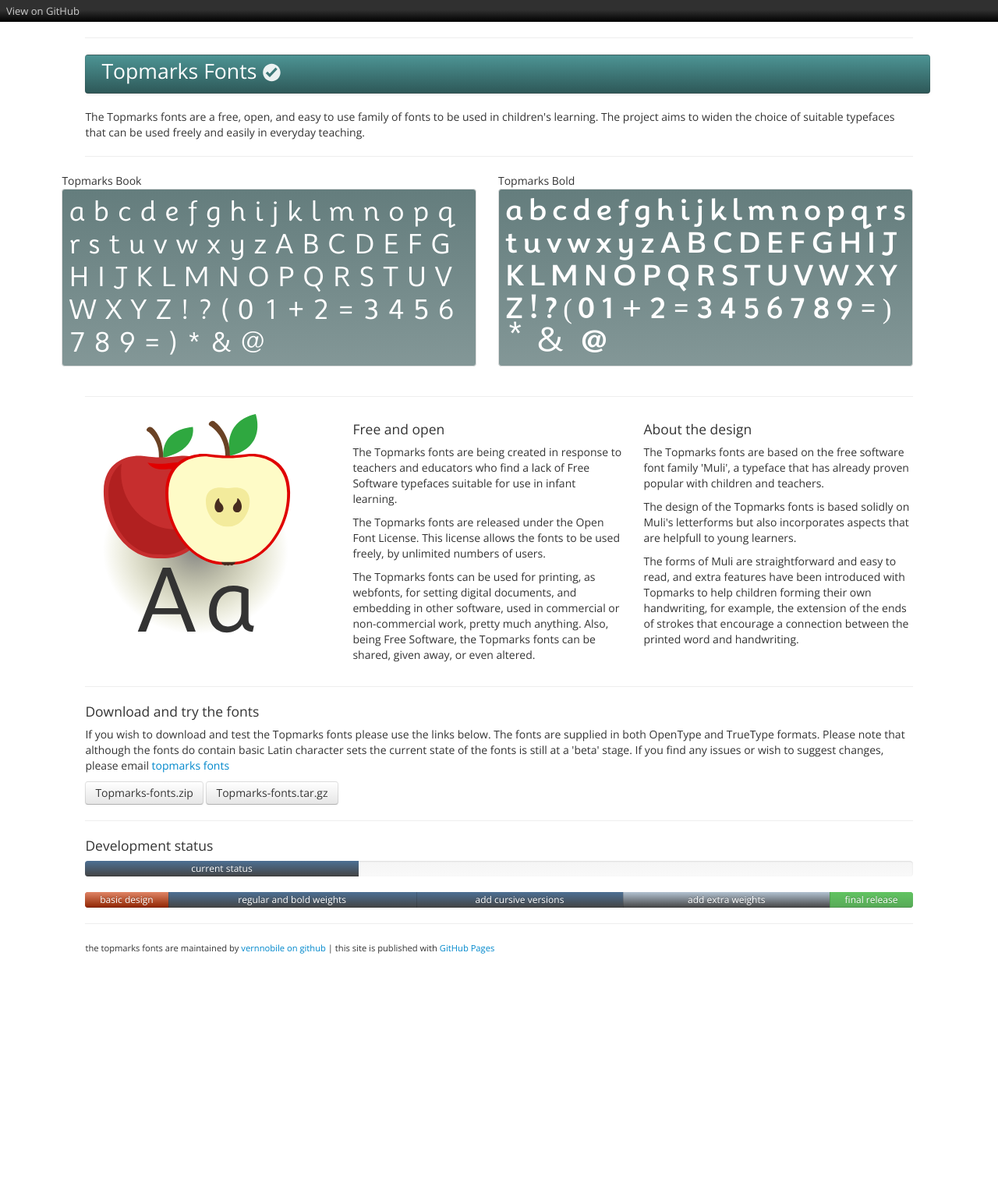
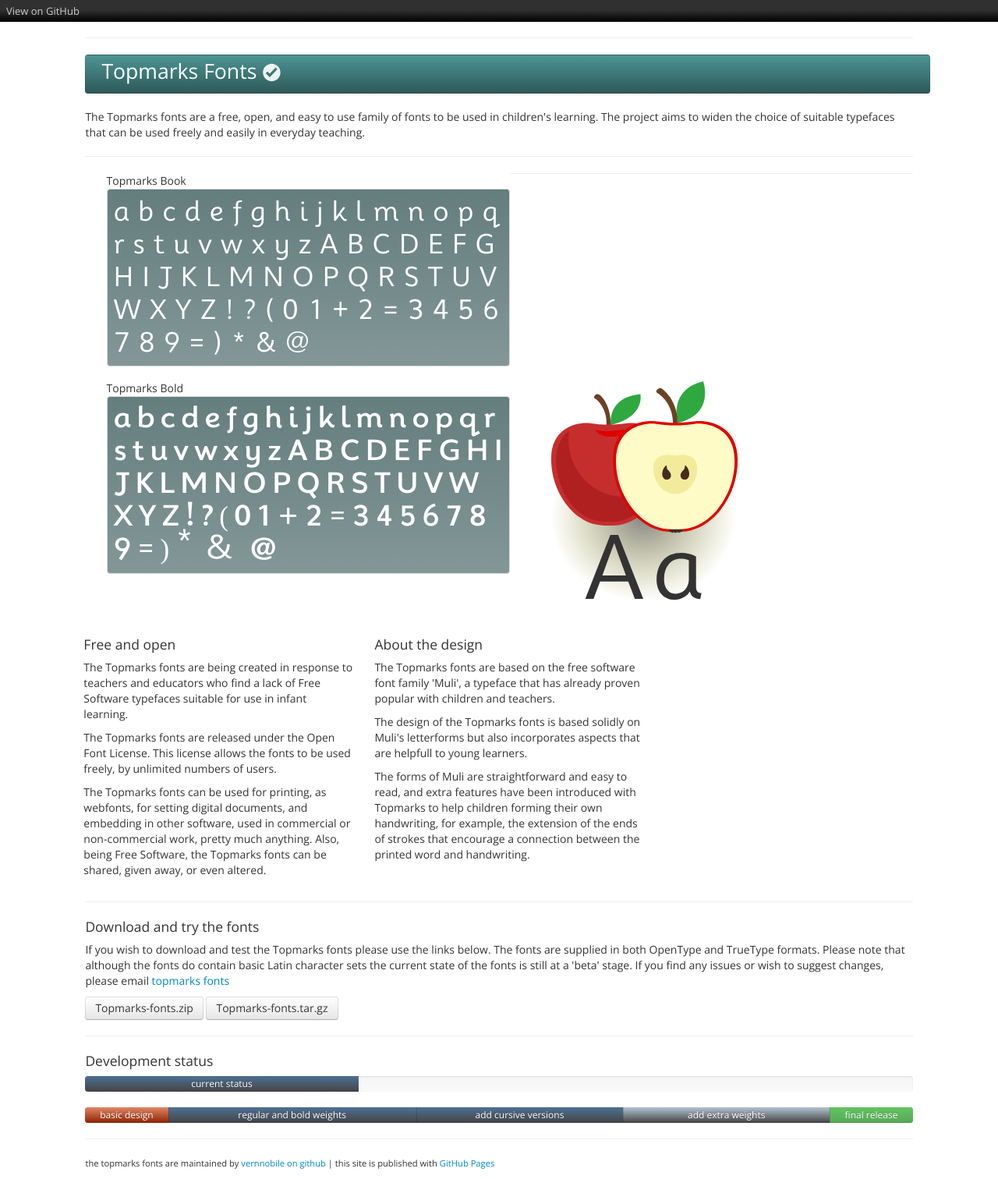
Before and after one commit to vernnobile/topmarks, a Jekyll site: the page built from index.html, in a window 1280 px wide. Shown: the whole page at 78% size. Built offline with Jekyll 4.4.1, drawn with Linux system fonts in a browser that asks for light colours; before the commit the page ends 1236 px from its top, so only the background shows below that.

Commit message:
Update specimen.html

```diff
--- a/_includes/specimen.html
+++ b/_includes/specimen.html
@@ -1,6 +1,4 @@
-<div class="row">
-
 <div class="span6">Topmarks Book<div class="specimen" style="font-family:topmarksbook">a b c d e f g h i j k l m n o p q r s t u v w x y z A B C D E F G H I J K L M N O P Q R S T U V W X Y Z ! ? ( 0 1 + 2 = 3 4 5 6 7 8 9 = ) * & @ </div>
 </div>
 <div class="span6">Topmarks Bold<div class="specimen" style="font-family:topmarksbold; letter-spacing:-0.055em;">a b c d e f g h i j k l m n o p q r s t u v w x y z A B C D E F G H I J K L M N O P Q R S T U V W X Y Z ! ? ( 0 1 + 2 = 3 4 5 6 7 8 9 = ) * & @ </div>
-</div></div>
+</div>
```
